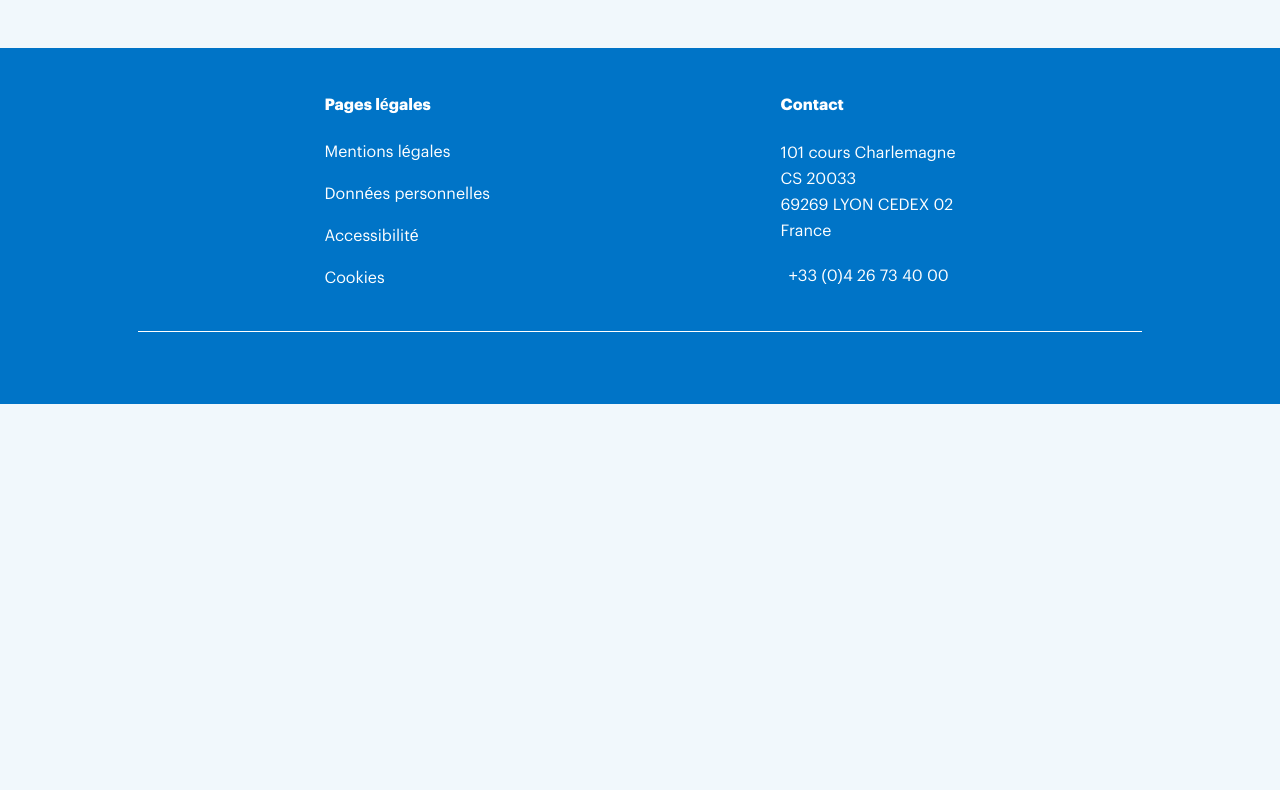
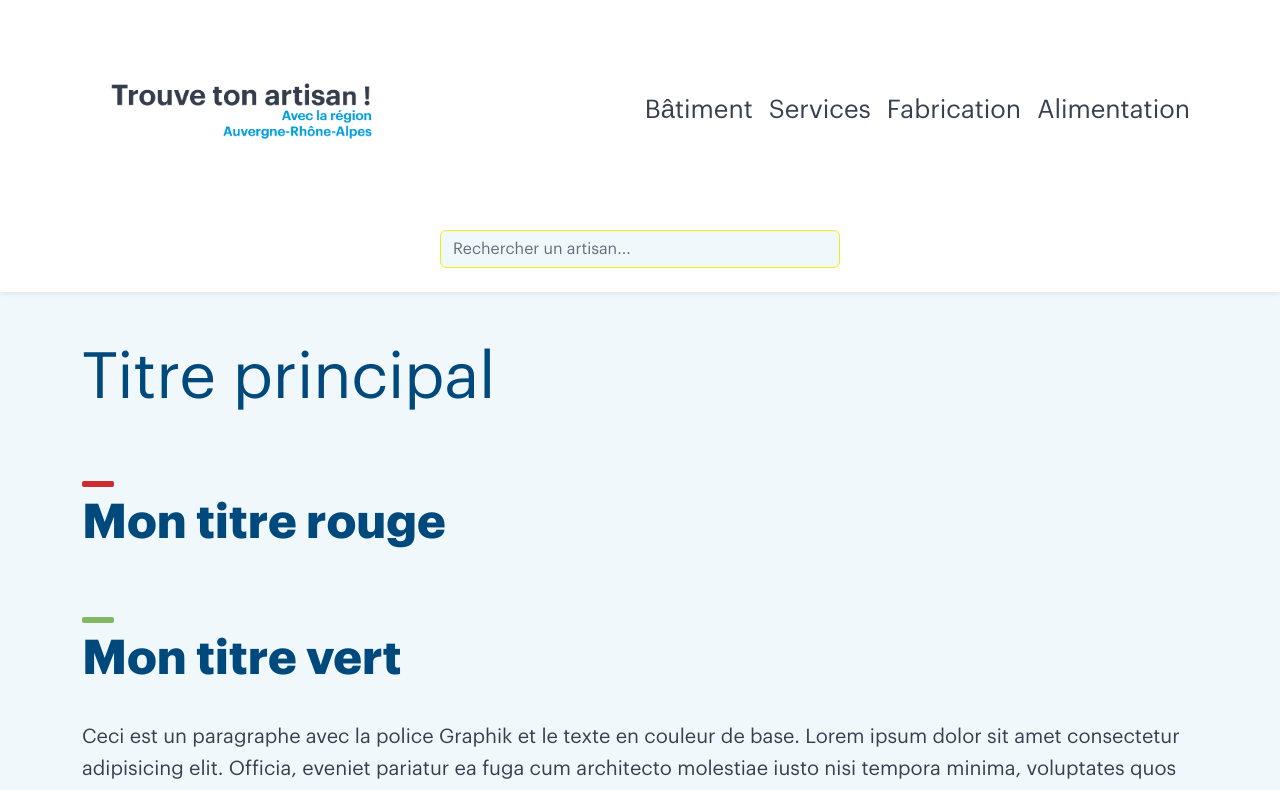
Before and after one commit to Jessie-Gautherot/Trouve-ton-artisan, an Angular app: page / in a window 1280 px wide. Shown: the top 790 px of the page. Built offline with nearby package versions, Linux system fonts and the light colour scheme.

Commit message:
add header

```diff
--- a/src/app/app.component.html
+++ b/src/app/app.component.html
@@ -1,5 +1,33 @@
 
 
+<app-header></app-header>
+<router-outlet />
 
-<router-outlet />
+<div class="container py-5">
+  <h1>Titre principal</h1>
+
+  <div class="bloc-title">
+    <div class="bloc-title__marker marker-red"></div>
+    <h2>Mon titre rouge</h2>
+  </div>
+
+  <div class="bloc-title">
+    <div class="bloc-title__marker marker-green"></div>
+    <h2>Mon titre vert</h2>
+  </div>
+
+  <p class="lead">
+    Ceci est un paragraphe avec la police Graphik et le texte en couleur de base.
+    Lorem ipsum dolor sit amet consectetur adipisicing elit. Officia, eveniet pariatur ea fuga cum architecto molestiae iusto nisi tempora minima,
+    voluptates quos excepturi culpa, alias recusandae doloribus animi! Minus, quaerat.
+  </p>
+
+  <ul>
+    <li>Maçonnerie générale</li>
+    <li>Plomberie et chauffage</li>
+    <li>Peinture intérieure</li>
+  </ul>
+
+  <button class="btn btn-primary">Bouton principal</button>
+</div>
 <app-footer></app-footer>
--- a/src/app/app.component.ts
+++ b/src/app/app.component.ts
@@ -1,10 +1,11 @@
 import { Component } from '@angular/core';
 import { RouterOutlet } from '@angular/router';
 import { FooterComponent } from './footer/footer.component';
+import { HeaderComponent } from './header/header.component';
 
 @Component({
   selector: 'app-root',
-  imports: [RouterOutlet, FooterComponent],
+  imports: [RouterOutlet, FooterComponent, HeaderComponent],
   templateUrl: './app.component.html',
   styleUrl: './app.component.scss'
 })
--- /dev/null
+++ b/src/app/header/header.component.html
@@ -0,0 +1,41 @@
+<header class="header shadow-sm bg-white">
+  <div class="container py-3">
+    <nav class="navbar navbar-expand-lg p-0">
+      <a routerLink="/" class="navbar-brand fw-bold">
+        <img src="/assets/pictures/Logo.png" alt="Logo du site"/>
+      </a>
+
+      <!-- Bouton burger -->
+      <button
+        class="navbar-toggler"
+        type="button"
+        data-bs-toggle="collapse"
+        data-bs-target="#navbarNav"
+        aria-controls="navbarNav"
+        aria-expanded="false"
+        aria-label="Toggle navigation">
+        <span class="navbar-toggler-icon"></span>
+      </button>
+
+      <!-- Menu burger -->
+      <div class="collapse navbar-collapse justify-content-end" id="navbarNav">
+        <ul class="navbar-nav">
+          <li class="nav-item"><a routerLink="/batiment" class="nav-link">Bâtiment</a></li>
+          <li class="nav-item"><a routerLink="/services" class="nav-link">Services</a></li>
+          <li class="nav-item"><a routerLink="/fabrication" class="nav-link">Fabrication</a></li>
+          <li class="nav-item"><a routerLink="/alimentation" class="nav-link">Alimentation</a></li>
+        </ul>
+      </div>
+    </nav>
+  </div>
+
+  <div class="container d-flex justify-content-center py-2 header-bottom">
+    <input
+      type="search"
+      class="form-control"
+      style="max-width: 400px;"
+      placeholder="Rechercher un artisan..."
+      [(ngModel)]="searchTerm"
+    />
+  </div>
+</header>
--- /dev/null
+++ b/src/app/header/header.component.scss
@@ -0,0 +1,31 @@
+@import "../../_variables";
+
+
+.header {
+  a {
+    text-decoration: none;
+    color:$body-color;
+
+    &:hover {
+      text-decoration: underline;
+    }
+  }
+  padding-bottom: 1rem;
+}
+
+header nav li {
+  &::before {
+    content: none;
+  }
+  margin-bottom: 0;
+  gap: 0;
+}
+
+header .navbar-brand img {
+  height: 180px;
+  width: auto;
+}
+
+.form-control {
+  border: 1px solid rgb(238, 238, 18);
+}
--- /dev/null
+++ b/src/app/header/header.component.ts
@@ -0,0 +1,15 @@
+import { Component } from '@angular/core';
+import { CommonModule } from '@angular/common';
+import { RouterModule } from '@angular/router';
+import { FormsModule } from '@angular/forms';
+
+@Component({
+  selector: 'app-header',
+  standalone: true,
+  imports: [CommonModule, RouterModule, FormsModule],
+  templateUrl: './header.component.html',
+  styleUrls: ['./header.component.scss'],
+})
+export class HeaderComponent {
+  searchTerm = '';
+}
```
Also changed, not shown: 1 other file (tests, documents, lock files or other folders).
